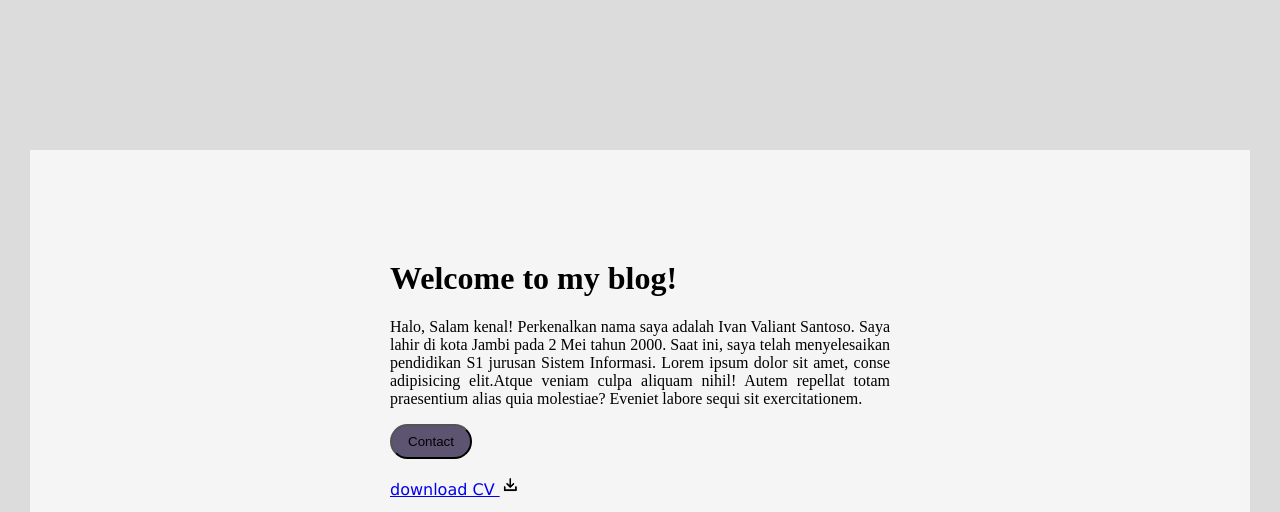
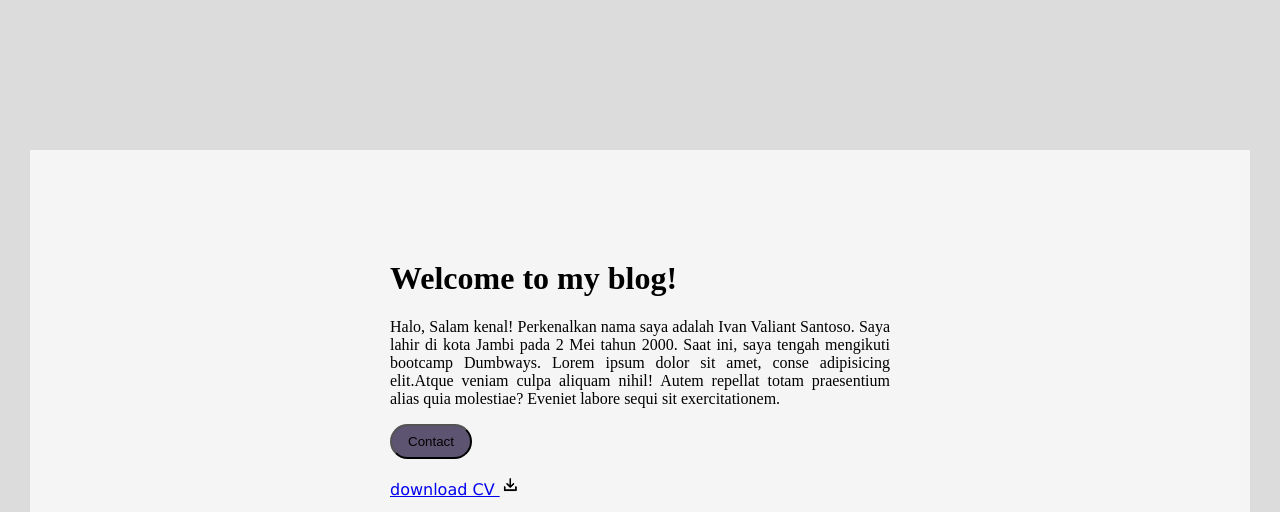
Before and after one commit to KamisatoKaz/Project-web, a plain HTML site: page index.html in a window 1280 px wide. Shown: the top 512 px of the page. Drawn offline with Linux system fonts and the light colour scheme.

Commit message:
first-commit

```diff
--- a/index.html
+++ b/index.html
@@ -8,7 +8,7 @@
                     Welcome to my blog!
                 </h1>
                 <p style="text-align: justify;">
-                    Halo, Salam kenal! Perkenalkan nama saya adalah Ivan Valiant Santoso. Saya lahir di kota Jambi pada 2 Mei tahun 2000. Saat ini, saya telah menyelesaikan pendidikan S1 jurusan Sistem Informasi. Lorem ipsum dolor sit amet, conse adipisicing elit.Atque veniam culpa aliquam nihil! Autem repellat totam praesentium alias quia molestiae? Eveniet labore sequi sit exercitationem.
+                    Halo, Salam kenal! Perkenalkan nama saya adalah Ivan Valiant Santoso. Saya lahir di kota Jambi pada 2 Mei tahun 2000. Saat ini, saya tengah mengikuti bootcamp Dumbways. Lorem ipsum dolor sit amet, conse adipisicing elit.Atque veniam culpa aliquam nihil! Autem repellat totam praesentium alias quia molestiae? Eveniet labore sequi sit exercitationem.
                 </p>
                 <button style="background-color: #5C5470; padding:8px 16px; border-radius: 20px;">
                     <a style="font:17px; color: white;" href="./assets/sertifikat-dumbways.png"></a>
```
